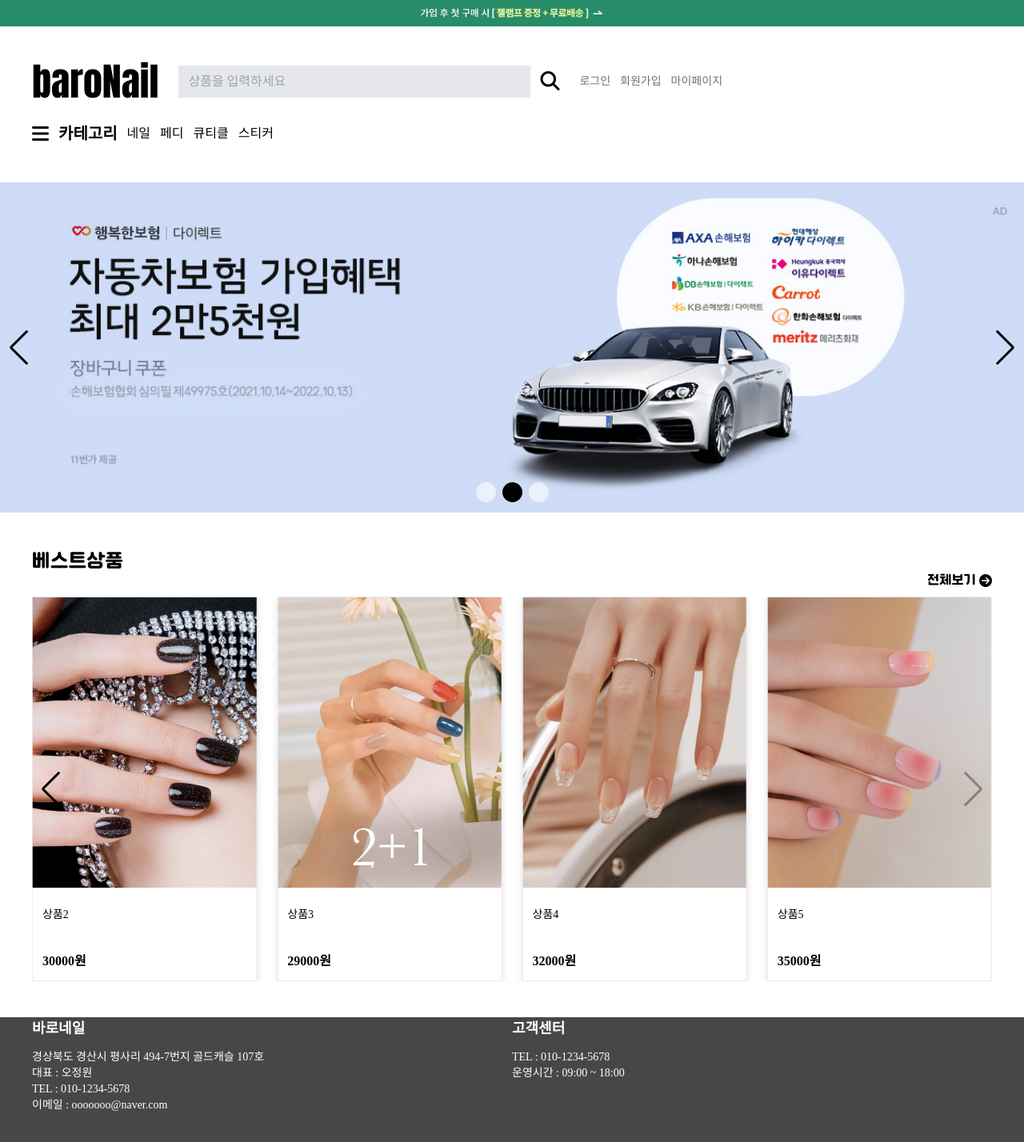
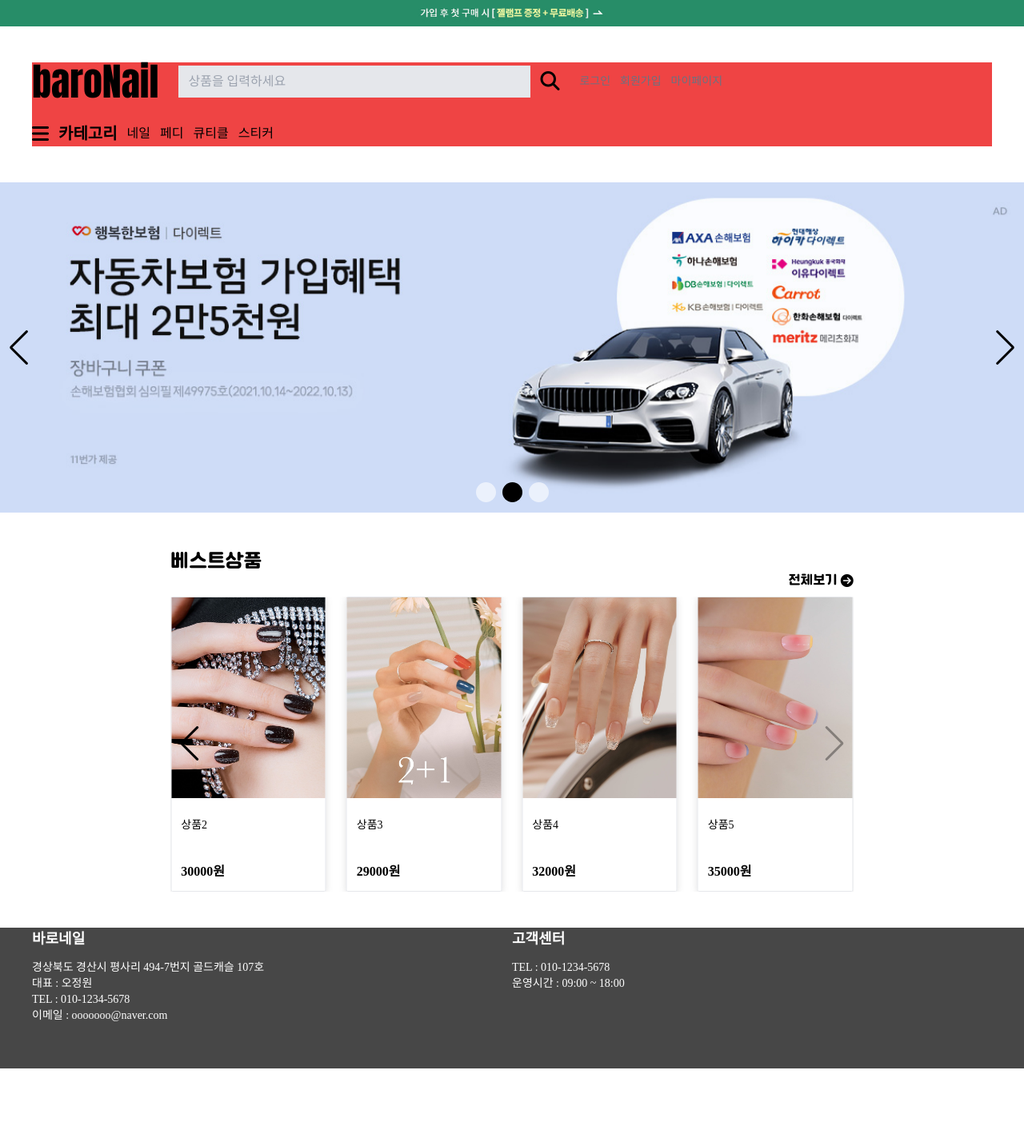
Before and after one commit to ProjectBaN/ProjectBaN, a React (Create React App) app in the folder client/: page / in a window 1280 px wide. Shown: the top 1428 px of the page at 80% size. After the commit the page ends 1336 px from the top, so only its background shows below. Built offline with nearby package versions, Linux system fonts and the light colour scheme; a web font is replaced by a local one.

Commit message:
Update-theme screens
header 수정

```diff
--- a/client/src/components/Home/Body/HomeBody.jsx
+++ b/client/src/components/Home/Body/HomeBody.jsx
@@ -9,7 +9,7 @@ function HomeBody() {
       <div className="">
         <EventBannerSlide />
       </div>
-      <div className="flex w-pcContainer ml-auto mr-auto">
+      <div className="md:w-2/3 flex w-pcContainer ml-auto mr-auto">
         <BestProductContainer />
       </div>
     </div>
--- a/client/src/components/Home/Header/HomeHeader.jsx
+++ b/client/src/components/Home/Header/HomeHeader.jsx
@@ -3,7 +3,7 @@ import Header from '../../common/Header/Header';
 import HeaderEventBanner from '../../common/Header/HeaderEventBanner';
 function HomeHeader() {
   return (
-    <div className="w-full">
+    <div className="w-full ">
       <HeaderEventBanner />
       <Header />
     </div>
--- a/client/src/components/common/Header/Header.jsx
+++ b/client/src/components/common/Header/Header.jsx
@@ -8,7 +8,7 @@ import HeaderMenu from './HeaderMenu';
 
 function Header() {
   return (
-    <div className="flex flex-col gap-PCmd w-pcContainer mx-auto mt-PCbase  ">
+    <div className="flex flex-col gap-PCmd w-pcContainer mx-auto mt-PCbase bg-emerald-600 sm:bg-slate-700 md:bg-yellow-200 lg:bg-green-300 xl:bg-red-500 2xl:bg-violet-700">
       <div className="flex gap-PCmd items-center">
         <HeaderHomeLogo />
         <HeaderSearchForm />
--- a/client/src/components/common/Header/HeaderEventBanner.jsx
+++ b/client/src/components/common/Header/HeaderEventBanner.jsx
@@ -3,7 +3,7 @@ import EventBannerSlide from '../../../asset/images/HeaderEventBanner.jpg';
 
 function HeaderEventBanner() {
   return (
-    <div className="w-full">
+    <div className="w-full ">
       <img src={EventBannerSlide} alt="" />
     </div>
   );
--- a/client/src/components/common/Header/HeaderSideMenu.jsx
+++ b/client/src/components/common/Header/HeaderSideMenu.jsx
@@ -3,7 +3,7 @@ import { Link } from 'react-router-dom';
 
 function HeaderSideMenu() {
   return (
-    <div className="flex gap-PCsm text-sm font-contents text-gray-500">
+    <div className="flex gap-PCsm text-sm font-contents text-gray-500 ">
       <Link to="/">로그인</Link>
       <Link to="/">회원가입</Link>
       <Link to="/">마이페이지</Link>
--- a/client/tailwind.config.js
+++ b/client/tailwind.config.js
@@ -2,6 +2,13 @@
 module.exports = {
   content: ['./src/**/*.{html,js,jsx}'],
   theme: {
+    screens: {
+      sm: '640px',
+      md: '768px',
+      lg: '1024px',
+      xl: '1280px',
+      '2xl': '1536px',
+    },
     fontFamily: {
       title: ['Anton-Regular', 'sans-serif'],
       subtitle: ['Cafe24Ssurround'],
```
